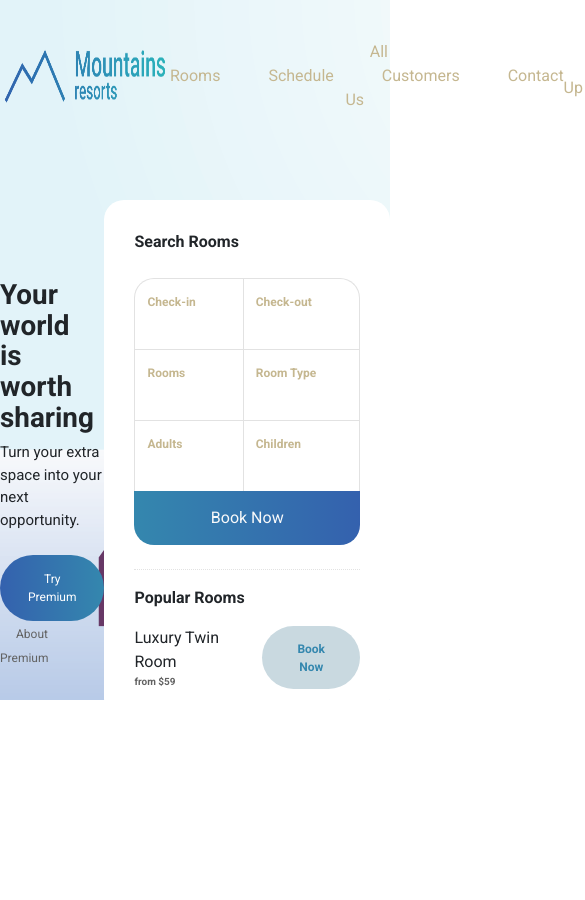
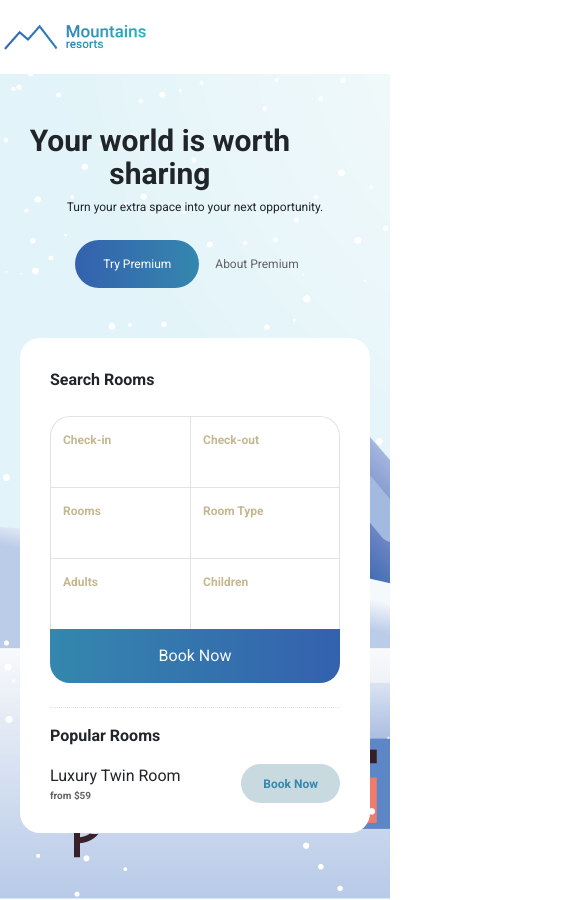
Before and after one commit to SoumyaMahbub/Mountains-Resorts, a React (Create React App) app: page / in a window 390 px wide. Shown: the top 900 px of the page, 585 px wide, since content can reach past the window. Before the commit the page ends 844 px from the top, so only its background shows below. Built offline with nearby package versions, Linux system fonts and the light colour scheme.

Commit message:
responsive update

```diff
--- a/src/App.css
+++ b/src/App.css
@@ -64,7 +64,7 @@ input[type=number] {
     background-image: url('Components/img/background-mr.png');
     background-repeat: no-repeat;
     background-size: cover;
-    height: 700px;
+    height: 900px;
 }
 
 .text-gold {
@@ -73,6 +73,12 @@ input[type=number] {
 
 .nav-bar {
     padding: 40px 0;
+    display: flex;
+    justify-content: space-around;
+}
+
+.nav-link {
+    display: inline;
 }
 
 .logo {
@@ -82,6 +88,11 @@ input[type=number] {
     -moz-user-select: none;
     -o-user-select: none;
     user-select: none;
+}
+
+.mid {
+    display: flex;
+    justify-content: space-evenly;
 }
 
 .mid-text {
@@ -153,3 +164,63 @@ input[type=number] {
 .pop-room-price {
     color: rgb(98, 98, 98);
 }
+
+@media screen and (min-height: 890px) and (max-width:890px)){
+    .main {
+      height: 1000px;
+    }
+  }
+
+@media screen and (min-height: 990px) {
+    .main {
+      height: 1100px;
+    }
+}
+@media screen and (min-height: 1090px) {
+    .main {
+      height: 1200px;
+    }
+}
+@media screen and (min-height: 1190px) {
+    .main {
+      height: 1300px;
+    }
+}
+@media screen and (min-height: 1290px) {
+    .main {
+      height: 1400px;
+    }
+}
+@media screen and (max-width: 990px) {
+    .mid-h {
+        font-size: 30px;
+    }
+    .mid-p {
+        font-size: 12px;
+    }
+}
+
+@media screen and (max-width: 850px) {
+    .nav-bar {
+        background-color: white;
+        padding: 20px 0;
+        justify-content: space-between;
+    }
+    .logo {
+        max-width: 150px;
+    }
+    .nav-link {
+        display: none;
+    }
+    .mid {
+        display: block;
+    }
+    .mid-text{
+        width: 90%;
+        margin: 50px auto;
+        text-align: center;
+    }
+    .mid-form-wrapper {
+        margin: 0 auto;
+    }
+}
--- a/src/Components/Mid.js
+++ b/src/Components/Mid.js
@@ -4,7 +4,7 @@ import Midform from './Midform'
 
 function Mid() {
     return (
-        <div className="my-5 d-flex justify-content-evenly">
+        <div className="my-5 mid">
             <Midtext/>
             <Midform/>
         </div>
--- a/src/Components/Navbar.js
+++ b/src/Components/Navbar.js
@@ -3,17 +3,17 @@ import Logo from './img/logo.png'
 
 function Navbar() {
     return (
-        <div className="nav-bar d-flex justify-content-around animate__animated animate__fadeInDown">
+        <div className="nav-bar animate__animated animate__fadeInDown">
             <img className="logo" draggable="false" src={Logo}/>
             <div className ="my-auto">
-                <a className="mx-4 text-gold" href="#">All Rooms</a>
-                <a className="mx-4 text-gold" href="#">Schedule</a>
-                <a className="mx-4 text-gold" href="#">Customers</a>
-                <a className="mx-4 text-gold" href="#">Contact Us</a>
+                <a className="nav-link mx-2 text-gold" href="#">All Rooms</a>
+                <a className="nav-link mx-2 text-gold" href="#">Schedule</a>
+                <a className="nav-link mx-2 text-gold" href="#">Customers</a>
+                <a className="nav-link mx-2 text-gold" href="#">Contact Us</a>
             </div>
             <div className="my-auto">
-                <a className="text-gold d-inline mx-2">Sign Up</a>
-                <a className="text-gold d-inline mx-2">Login</a>
+                <a className="nav-link text-gold mx-2">Sign Up</a>
+                <a className="nav-link text-gold mx-2">Login</a>
             </div>
         </div>
     )
```
Also changed, not shown: src/Components/img/background-mr.png.
